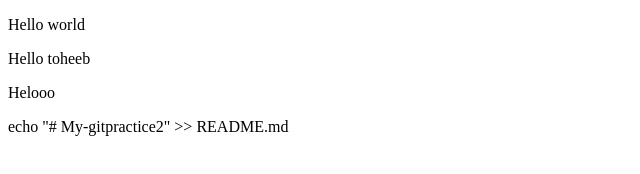
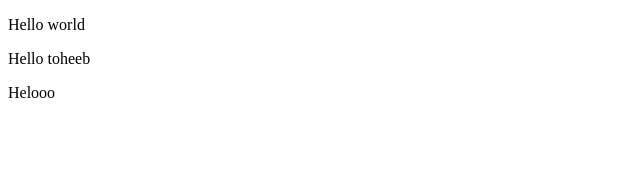
Before and after one commit to DevAkin-01/My-gitpractice2, a website: page index.html in a window 1280 px wide. Shown: the whole page, without its empty margins (0-640 px from the left). Drawn offline with Linux system fonts and the light colour scheme.

Commit message:
first commit

```diff
--- a/index.html
+++ b/index.html
@@ -11,4 +11,3 @@
     <p>Helooo</p>
 </body>
 </html>
-echo "# My-gitpractice2" >> README.md
```
